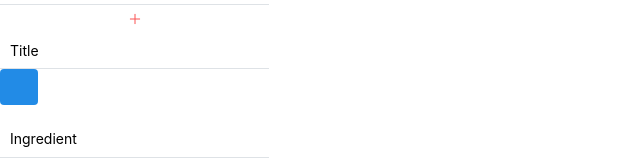
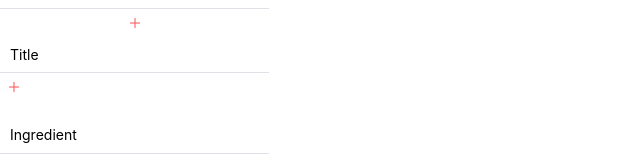
Before and after one commit to PandaGamersHDNL/MealPrepper, a React (Vite) app: page / in a window 1280 px wide. Shown: the part 399-559 px from the top of the page, without its empty margins (0-640 px from the left). Built offline with nearby package versions, Linux system fonts and the light colour scheme.

Commit message:
formatting the ingredients manager + "+" icon

```diff
--- a/src/Components/Dashboard/Ingredients/Manager.tsx
+++ b/src/Components/Dashboard/Ingredients/Manager.tsx
@@ -1,18 +1,38 @@
-import { Button, Group } from "@mantine/core";
+import { ActionIcon, Button, Group, rem } from "@mantine/core";
 import { IngredientList } from "./List";
 import { IngredientsModal } from "./FormModal";
 import { useDisclosure } from "@mantine/hooks";
-import { CreateEmptyIngredient, IIngredient } from "../../../Interfaces/Ingredient";
+import {
+    CreateEmptyIngredient,
+    IIngredient,
+} from "../../../Interfaces/Ingredient";
 import { useState } from "react";
+import { IconPlus } from "@tabler/icons-react";
 
 export function IngredientsManager() {
     const [opened, { open, close }] = useDisclosure(false);
-    const [editData, setEditData] = useState<IIngredient>(CreateEmptyIngredient());
-    const openEdit = (ingredient: IIngredient) => { setEditData(ingredient); open(); }
+    const [editData, setEditData] = useState<IIngredient>(
+        CreateEmptyIngredient()
+    );
+    const openEdit = (ingredient: IIngredient) => {
+        setEditData(ingredient);
+        open();
+    };
     return (
         <Group>
-            <Button onClick={() => openEdit(CreateEmptyIngredient())}></Button>
-            <IngredientList openEdit={openEdit}/>
+            <Group id="IngredientHeader" justify="center">
+                <ActionIcon
+                    variant="subtle"
+                    color="red"
+                    onClick={() => openEdit(CreateEmptyIngredient())}
+                >
+                    <IconPlus
+                        style={{ width: rem(16), height: rem(16) }}
+                        stroke={1.5}
+                    />
+                </ActionIcon>
+            </Group>
+            <IngredientList openEdit={openEdit} />
             <IngredientsModal close={close} opened={opened} data={editData} />
         </Group>
     );
```
